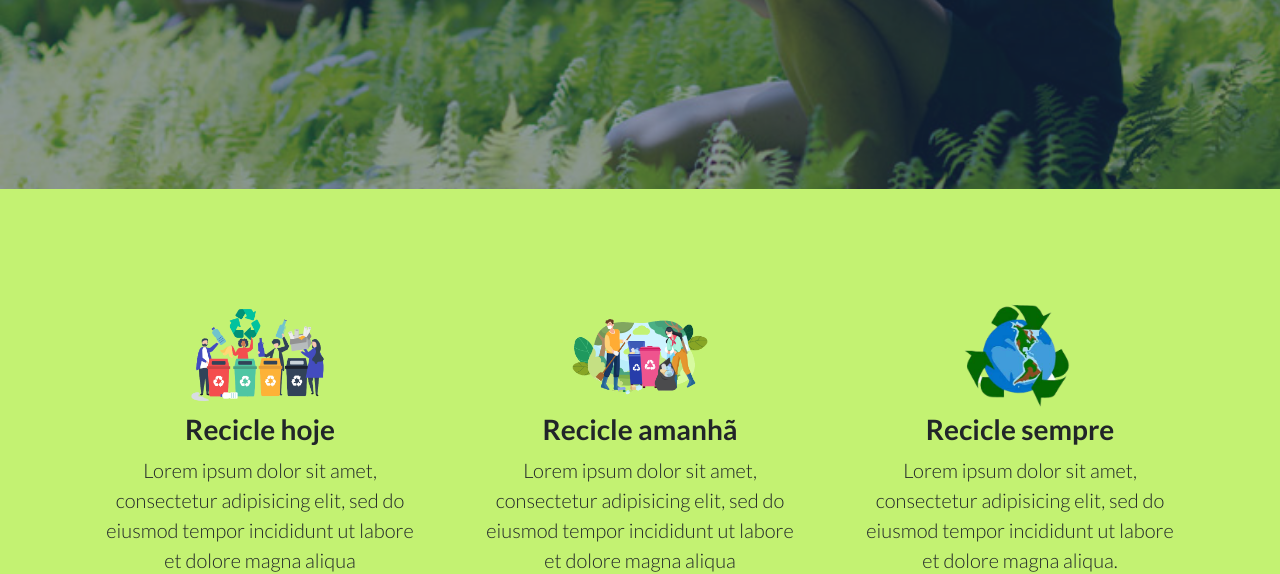
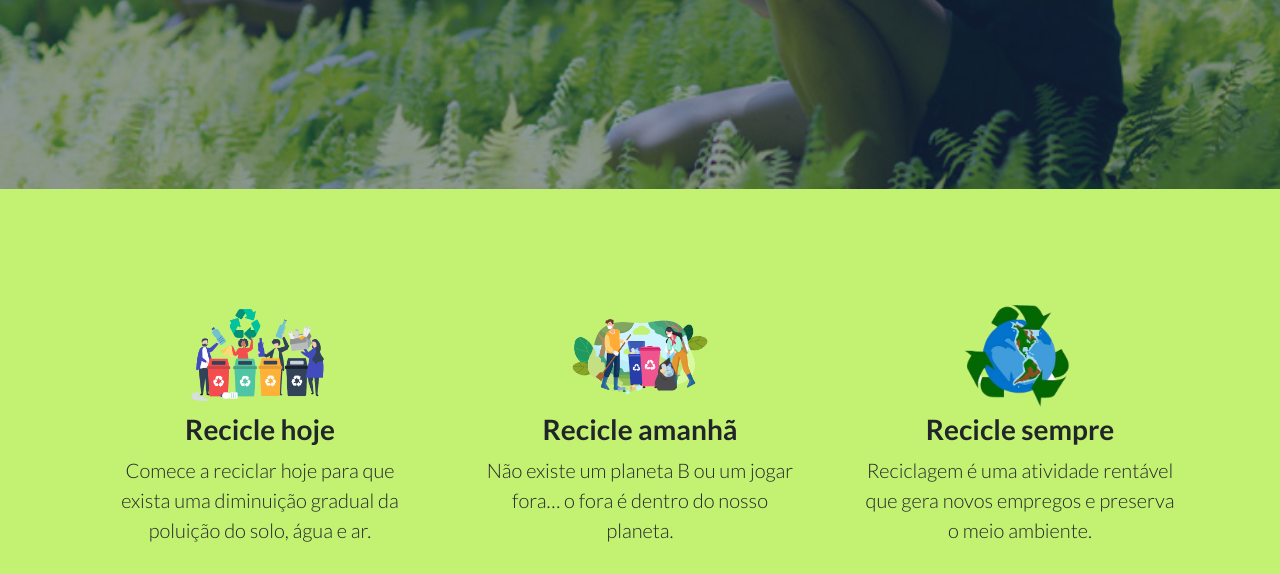
Before and after one commit to BernardoQueir0z/EcoTopia, a plain HTML site: page index.html in a window 1280 px wide. Shown: the part 385-959 px from the top of the page. Drawn offline with nearby package versions, Linux system fonts and the light colour scheme.

Commit message:
Add files via upload

```diff
--- a/index.html
+++ b/index.html
@@ -67,24 +67,21 @@
                         <div class="features-icons-item mx-auto mb-5 mb-lg-0 mb-lg-3">
                             <div class="features-icons-icon d-flex"><i class=><img class="amarelo" src="css/fg268240-removebg-preview.png" alt=""/></i></i></div>
                             <h3>Recicle hoje</h3>
-                            <p class="lead mb-0">Lorem ipsum dolor sit amet, consectetur adipisicing elit, sed do eiusmod
-                            tempor incididunt ut labore et dolore magna aliqua</p>
+                            <p class="lead mb-0">Comece a reciclar hoje para que exista uma diminuição gradual da poluição do solo, água e ar.</p>
                         </div>
                     </div>
                     <div class="col-lg-4">
                         <div class="features-icons-item mx-auto mb-5 mb-lg-0 mb-lg-3">
                             <div class="features-icons-icon d-flex"><i class=><img class="amarelo2" src="css/THG_M247_03-scaled-removebg-preview.png" alt=""/></i></div>
                             <h3>Recicle amanhã</h3>
-                            <p class="lead mb-0">Lorem ipsum dolor sit amet, consectetur adipisicing elit, sed do eiusmod
-                            tempor incididunt ut labore et dolore magna aliqua</p>
+                            <p class="lead mb-0">Não existe um planeta B ou um jogar fora… o fora é dentro do nosso planeta.</p>
                         </div>
                     </div>
                     <div class="col-lg-4">
                         <div class="features-icons-item mx-auto mb-0 mb-lg-3">
                             <div class="features-icons-icon d-flex"><i class=><img class="amarelo3" src="css/simboloreciclagem-removebg-preview.png" alt=""/></i></div>
                             <h3>Recicle sempre</h3>
-                            <p class="lead mb-0">Lorem ipsum dolor sit amet, consectetur adipisicing elit, sed do eiusmod
-                            tempor incididunt ut labore et dolore magna aliqua.</p>
+                            <p class="lead mb-0">Reciclagem é uma atividade rentável que gera novos empregos e preserva o meio ambiente. </p>
                         </div>
                     </div>
                 </div>
```
